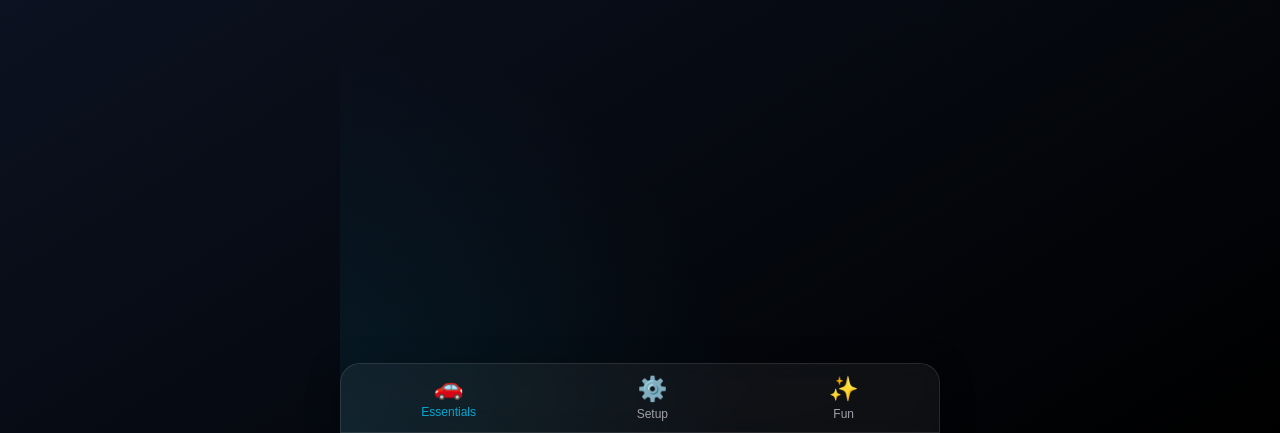
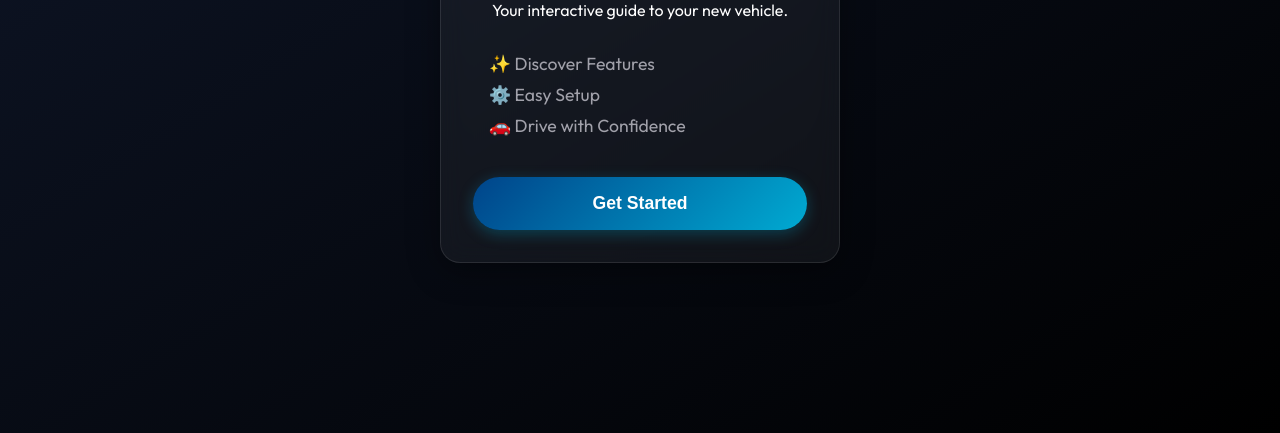
Before and after one commit to curnpoo/Hyundai-Delivery-Checklist-Tool, a plain HTML site: page public/index.html in a window 1280 px wide. Shown: the part 367-800 px from the top of the page. Drawn offline with Linux system fonts and the light colour scheme.

Commit message:
feat: Implement a splash screen with local storage and add ripple click effects to navigation.

```diff
--- a/public/index.html
+++ b/public/index.html
@@ -21,6 +21,33 @@
 </head>
 
 <body>
+    <!-- Splash Screen -->
+    <div id="splash-screen" class="splash-screen hidden">
+        <div class="splash-content glass-panel">
+            <div class="splash-icon">
+                <svg xmlns="http://www.w3.org/2000/svg" viewBox="0 0 512 512" width="80" height="80">
+                    <defs>
+                        <linearGradient id="grad2" x1="0%" y1="0%" x2="100%" y2="100%">
+                            <stop offset="0%" style="stop-color:#002c5f;stop-opacity:1" />
+                            <stop offset="100%" style="stop-color:#00aad2;stop-opacity:1" />
+                        </linearGradient>
+                    </defs>
+                    <rect width="512" height="512" rx="100" fill="url(#grad2)" />
+                    <text x="50%" y="50%" font-family="Arial, sans-serif" font-size="250" fill="white"
+                        text-anchor="middle" dy=".35em">H</text>
+                </svg>
+            </div>
+            <h1>Hyundai Delivery</h1>
+            <p>Your interactive guide to your new vehicle.</p>
+            <ul class="splash-features">
+                <li>✨ Discover Features</li>
+                <li>⚙️ Easy Setup</li>
+                <li>🚗 Drive with Confidence</li>
+            </ul>
+            <button id="splash-close-btn" class="primary-btn">Get Started</button>
+        </div>
+    </div>
+
     <div class="app-container">
         <!-- Top Bar / Selector -->
         <header class="app-header glass-panel">
--- a/public/src/scripts/app.js
+++ b/public/src/scripts/app.js
@@ -17,6 +17,8 @@ class App {
     }
 
     async init() {
+        this.checkSplashScreen();
+
         try {
             const data = await loadData();
             if (!data.models || data.models.length === 0) {
@@ -27,10 +29,57 @@ class App {
 
             this.initSelector();
             initNavigation((section) => this.handleNavChange(section));
+            this.initRippleEffect();
         } catch (error) {
             console.error('Init error:', error);
             this.selectorContainer.innerHTML = `<div class="error-message" style="color: #ff6b6b; padding: 10px;">Error loading data: ${error.message}. <br>Please ensure you are running a local server.</div>`;
         }
+    }
+
+    checkSplashScreen() {
+        const splashScreen = document.getElementById('splash-screen');
+        const closeBtn = document.getElementById('splash-close-btn');
+
+        // Check local storage
+        const hasSeenSplash = localStorage.getItem('hyundai_splash_seen');
+
+        if (!hasSeenSplash) {
+            splashScreen.classList.remove('hidden');
+        }
+
+        closeBtn.addEventListener('click', () => {
+            splashScreen.classList.add('hidden');
+            localStorage.setItem('hyundai_splash_seen', 'true');
+        });
+    }
+
+    initRippleEffect() {
+        const navItems = document.querySelectorAll('.nav-item');
+        navItems.forEach(btn => {
+            btn.addEventListener('click', function (e) {
+                const rect = this.getBoundingClientRect();
+                const x = e.clientX - rect.left;
+                const y = e.clientY - rect.top;
+
+                const ripple = document.createElement('span');
+                ripple.className = 'ripple';
+                ripple.style.left = `${x}px`;
+                ripple.style.top = `${y}px`;
+
+                // Make size relative to button
+                const size = Math.max(rect.width, rect.height);
+                ripple.style.width = ripple.style.height = `${size}px`;
+                // Center the ripple on the click
+                ripple.style.left = `${x - size / 2}px`;
+                ripple.style.top = `${y - size / 2}px`;
+
+                this.appendChild(ripple);
+
+                setTimeout(() => {
+                    ripple.remove();
+                }, 600);
+            });
+        });
     }
 
     initSelector() {
--- a/public/src/styles/main.css
+++ b/public/src/styles/main.css
@@ -293,23 +293,152 @@ body {
     animation: fadeIn 0.4s ease-out forwards;
 }
 
-/* Stagger animations */
-.feature-card:nth-child(1) {
-    animation-delay: 0.1s;
+/* Splash Screen */
+.splash-screen {
+    position: fixed;
+    top: 0;
+    left: 0;
+    width: 100%;
+    height: 100%;
+    background: var(--bg-dark);
+    background-image: linear-gradient(to bottom right, var(--bg-gradient-start), var(--bg-gradient-end));
+    z-index: 2000;
+    display: flex;
+    justify-content: center;
+    align-items: center;
+    opacity: 1;
+    transition: opacity 0.5s ease-out, visibility 0.5s;
 }
 
-.feature-card:nth-child(2) {
-    animation-delay: 0.2s;
+.splash-screen.hidden {
+    opacity: 0;
+    visibility: hidden;
+    pointer-events: none;
 }
 
-.feature-card:nth-child(3) {
-    animation-delay: 0.3s;
+.splash-content {
+    text-align: center;
+    padding: var(--spacing-xl);
+    width: 90%;
+    max-width: 400px;
+    border-radius: var(--radius-lg);
+    display: flex;
+    flex-direction: column;
+    align-items: center;
+    gap: var(--spacing-md);
 }
 
-.feature-card:nth-child(4) {
-    animation-delay: 0.4s;
+.splash-icon {
+    margin-bottom: var(--spacing-sm);
+    animation: float 3s ease-in-out infinite;
 }
 
-.feature-card:nth-child(5) {
-    animation-delay: 0.5s;
+@keyframes float {
+    0% {
+        transform: translateY(0px);
+    }
+
+    50% {
+        transform: translateY(-10px);
+    }
+
+    100% {
+        transform: translateY(0px);
+    }
 }
+
+.splash-features {
+    list-style: none;
+    text-align: left;
+    width: 100%;
+    margin: var(--spacing-md) 0;
+    padding: 0 var(--spacing-md);
+}
+
+.splash-features li {
+    margin-bottom: var(--spacing-sm);
+    font-size: 1.1rem;
+    color: var(--text-secondary);
+}
+
+.primary-btn {
+    background: linear-gradient(135deg, var(--hyundai-blue-light), var(--accent-color));
+    border: none;
+    color: white;
+    padding: 16px 32px;
+    border-radius: 30px;
+    font-size: 1.1rem;
+    font-weight: 600;
+    cursor: pointer;
+    width: 100%;
+    transition: transform 0.2s ease, box-shadow 0.2s ease;
+    box-shadow: 0 4px 15px rgba(0, 170, 210, 0.3);
+}
+
+.primary-btn:active {
+    transform: scale(0.98);
+}
+
+/* Enhanced Bottom Nav */
+.bottom-nav {
+    padding: 0 var(--spacing-md);
+    gap: var(--spacing-md);
+    background: rgba(10, 10, 10, 0.8);
+    /* Darker for contrast */
+    backdrop-filter: blur(20px);
+}
+
+.nav-item {
+    flex: 1;
+    position: relative;
+    overflow: hidden;
+    /* For ripple */
+    background: rgba(255, 255, 255, 0.03);
+    border-radius: var(--radius-md);
+    padding: 10px;
+    height: auto;
+    min-height: 56px;
+    transition: all 0.3s cubic-bezier(0.4, 0, 0.2, 1);
+}
+
+.nav-item.active {
+    background: rgba(0, 170, 210, 0.15);
+    color: var(--accent-color);
+    transform: translateY(-4px);
+    box-shadow: 0 4px 12px rgba(0, 170, 210, 0.2);
+    border: 1px solid rgba(0, 170, 210, 0.3);
+}
+
+.nav-item .icon {
+    font-size: 1.4rem;
+    margin-bottom: 2px;
+}
+
+.nav-item .label {
+    font-size: 0.7rem;
+    font-weight: 600;
+    letter-spacing: 0.5px;
+}
+
+/* Water Drop Ripple Animation */
+.ripple {
+    position: absolute;
+    border-radius: 50%;
+    background: rgba(255, 255, 255, 0.4);
+    transform: scale(0);
+    animation: ripple-animation 0.6s linear;
+    pointer-events: none;
+}
+
+@keyframes ripple-animation {
+    to {
+        transform: scale(4);
+        opacity: 0;
+    }
+}
+
+/* Feature Card Animations */
+.feature-card {
+    /* existing styles... */
+    transition: transform 0.3s ease, opacity 0.3s ease;
+}
```
